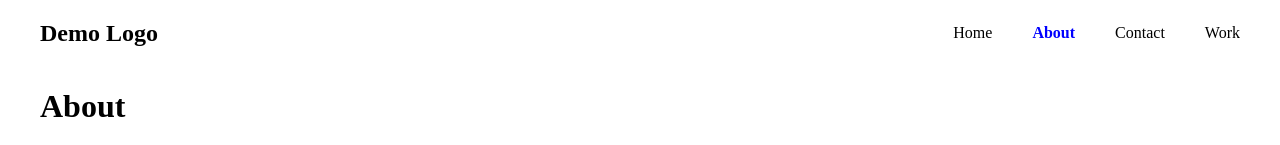
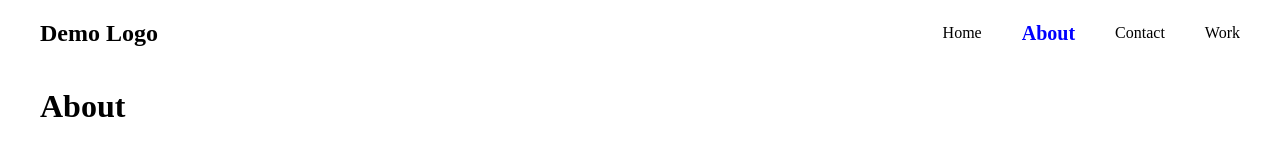
Before and after one commit to naofunky/practice, a React (Vite) app: page /about in a window 1280 px wide. Shown: the top 145 px of the page. Built offline with nearby package versions, Linux system fonts and the light colour scheme.

Commit message:
fix:修正
css修正

```diff
--- a/src/App.css
+++ b/src/App.css
@@ -1,6 +1,7 @@
 .active {
   color: blue;
   font-weight: bold;
+  font-size: 20px;
 }
 
 .wrapper {
@@ -34,6 +35,7 @@ nav {
 
 nav > ul {
   display: flex;
+  align-items: center;
 }
 
 nav > ul > li {
```
